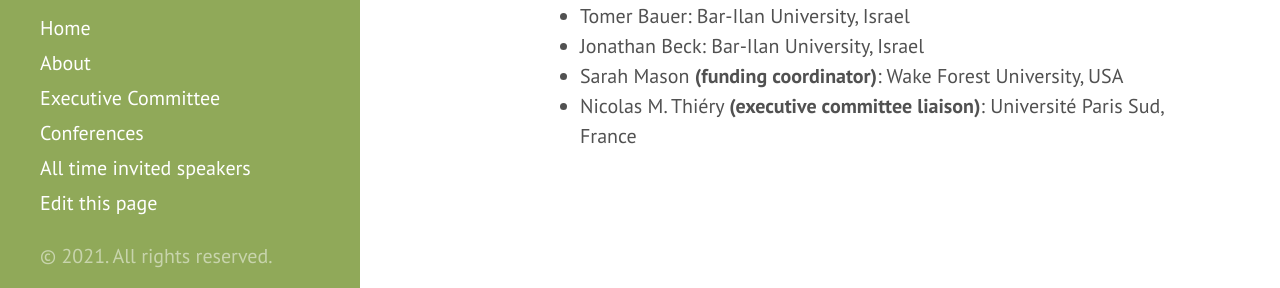
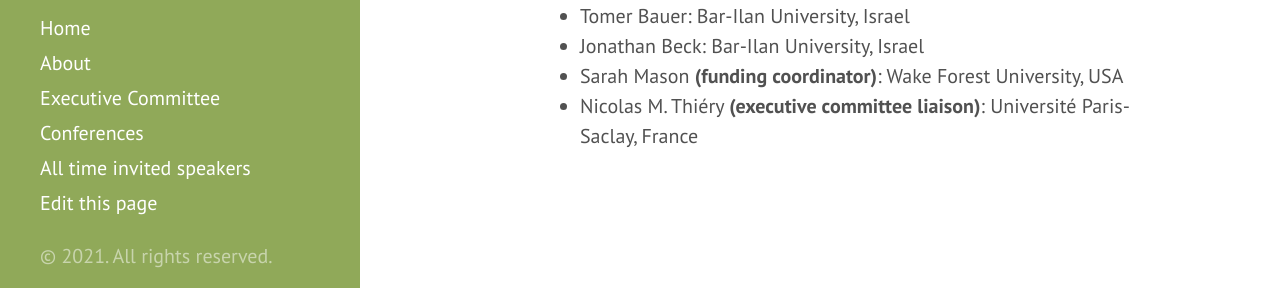
Before and after one commit to FPSAC/FPSAC.github.io, a Jekyll site: the page built from _confs/fpsac-2021.md, in a window 1280 px wide and 900 px high, scrolled down 1675 px. Shown: the part 589-877 px from the top of the window. Built offline with Jekyll 4.4.1, drawn with Linux system fonts in a browser that asks for light colours.

Commit message:
FPSAC'21: updated affiliation
(mostly to trigger a rebuild of the page)

```diff
--- a/_confs/fpsac-2021.md
+++ b/_confs/fpsac-2021.md
@@ -167,8 +167,8 @@
   role: funding coordinator
 
 - name: Nicolas M. Thiéry
-  affiliation: Université Paris Sud, France
+  affiliation: Université Paris-Saclay, France
   role: executive committee liaison
 
-executive_committee_contact: Nicolas M. Thiéry, Université Paris Sud, France
+executive_committee_contact: Nicolas M. Thiéry, Université Paris-Saclay, France
 ---
```
